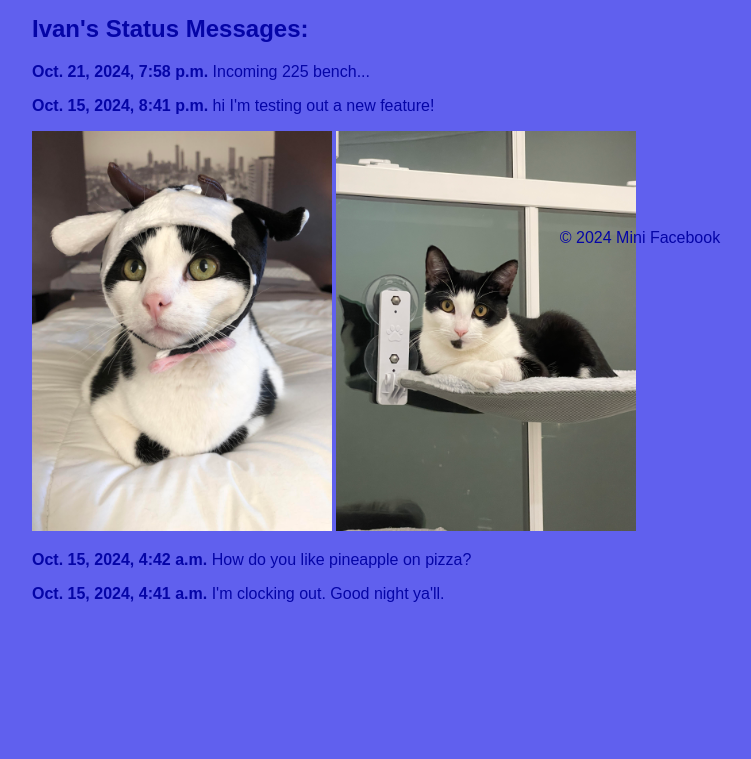
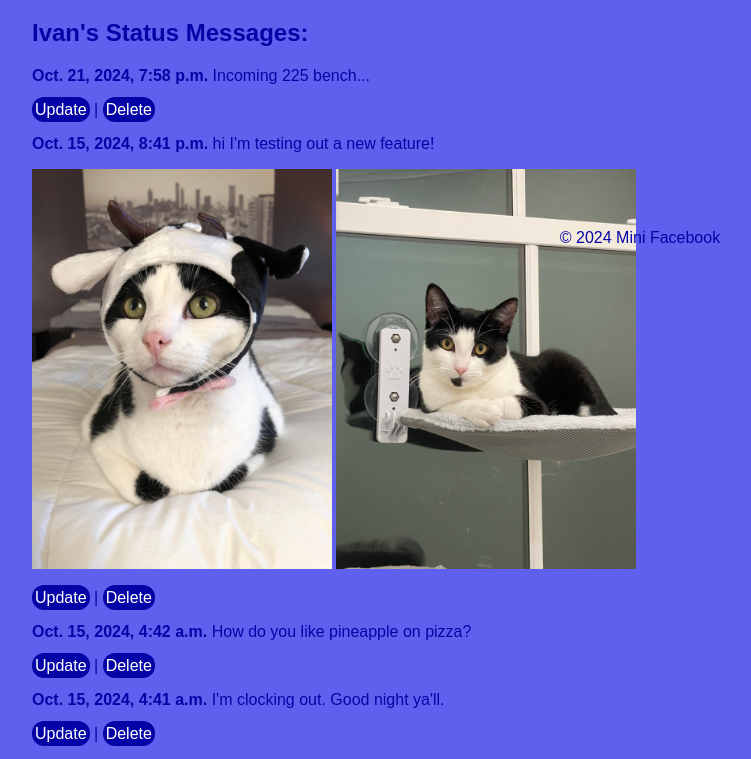
Before and after one commit to IvanYangg/cs412, a Django app: page /mini_fb/profile/1/ in a window 1280 px wide. Shown: the part 537-1296 px from the top of the page, without its empty margins (0-751 px from the left). Before the commit the page ends 1139 px from the top, so only its background shows below. Run offline with Django 5.2, Linux system fonts and the light colour scheme; data comes from the database, SQL or seed files in the repository; both versions use the stored data as it was after the commit.

Commit message:
Implemented Task 4

```diff
--- a/mini_fb/static/mini_fb/style.css
+++ b/mini_fb/static/mini_fb/style.css
@@ -31,7 +31,7 @@ nav > h3 {
     margin-right:1.2em;
     background-color: rgb(96, 96, 238);
     border-radius:12px;
-    padding: 2px 1px 2px 1px;
+    padding: 4px 3px 4px 3px;
 }
 
 nav > h3 > a {
@@ -43,7 +43,7 @@ nav > h3 > a {
     text-decoration: none;
     color:white;
     border-radius:12px;
-    padding: 2px 2px 2px 2px;
+    padding: 4px 3px 4px 3px;
     background-color: rgb(5, 5, 167);
 }
 
@@ -51,7 +51,7 @@ button {
     text-decoration: none;
     color:white;
     border-radius:12px;
-    padding: 2px 2px 2px 2px;
+    padding: 4px 3px 4px 3px;
     background-color: rgb(5, 5, 167);
 }
 
--- a/mini_fb/templates/mini_fb/base.html
+++ b/mini_fb/templates/mini_fb/base.html
@@ -15,7 +15,7 @@ Description: This file defines the base html that is rendered on every page.  --
     <header>
         <h1 class = "logo">MiniFacebook</h1>
         <nav>
-            <h3><a href="{% url 'create_profile' %}">Create Profile</a></h3>
+            <h3><a href ="{% url 'create_profile' %}">Create Profile</a></h3>
             <h3><a href="{% url 'show_all_profiles' %}">All Profiles</a></h3>
         </nav>
     </header>
--- a/mini_fb/templates/mini_fb/show_profile.html
+++ b/mini_fb/templates/mini_fb/show_profile.html
@@ -26,6 +26,10 @@ Description: This file defines the html that is rendered upon clicking on a spec
           {% for img in status.get_images %}
               <img src="{{ img.image_file.url }}" alt="Status Image" class="status-image">
           {% endfor %}
+          <p>
+            <a href="{% url 'update_status' status.pk %}" class = "status-button" >Update</a> |
+            <a href="{% url 'delete_status' status.pk %}" class = "status-button" >Delete</a>
+          </p>
       </div>
   {% empty %}
       <p>No status messages yet.</p>
--- a/mini_fb/urls.py
+++ b/mini_fb/urls.py
@@ -3,12 +3,14 @@
 # Description: This file maps all views to URLs
 
 from django.urls import path
-from .views import ShowAllProfilesView, ShowProfilePageView, CreateProfileView, CreateStatusMessageView, UpdateProfileView
+from .views import ShowAllProfilesView, ShowProfilePageView, CreateProfileView, CreateStatusMessageView, UpdateProfileView, DeleteStatusMessageView, UpdateStatusMessageView
 
 urlpatterns = [
     path('', ShowAllProfilesView.as_view(), name='show_all_profiles'),
     path('profile/<int:pk>/', ShowProfilePageView.as_view(), name='show_profile'),
     path('create_profile/', CreateProfileView.as_view(), name='create_profile'),
     path('profile/<int:pk>/create_status/', CreateStatusMessageView.as_view(), name='create_status'),
-    path('profile/<int:pk>/update/', UpdateProfileView.as_view(), name='update_profile')
+    path('profile/<int:pk>/update/', UpdateProfileView.as_view(), name='update_profile'),
+        path('status/<int:pk>/delete', DeleteStatusMessageView.as_view(), name='delete_status'),
+    path('status/<int:pk>/update', UpdateStatusMessageView.as_view(), name='update_status'),
 ]
--- a/mini_fb/views.py
+++ b/mini_fb/views.py
@@ -6,7 +6,7 @@ from django.shortcuts import render
 from django.urls import reverse
 from django.views.generic import ListView
 from django.views.generic.detail import DetailView
-from django.views.generic.edit import CreateView, UpdateView
+from django.views.generic.edit import CreateView, UpdateView, DeleteView
 from .models import Profile, StatusMessage, Image
 from .forms import CreateProfileForm, CreateStatusMessageForm, UpdateProfileForm
 
@@ -65,6 +65,7 @@ class CreateStatusMessageView(CreateView):
     def get_success_url(self):
         return reverse('show_profile', kwargs={'pk': self.kwargs['pk']})
 
+#custom view to update profile
 class UpdateProfileView(UpdateView):
     model = Profile
     form_class = UpdateProfileForm
@@ -73,3 +74,26 @@ class UpdateProfileView(UpdateView):
     # handle redirection of url after a successful update
     def get_success_url(self):
         return reverse('show_profile', kwargs={'pk': self.kwargs['pk']})
+
+# custom view for deleting status messages
+class DeleteStatusMessageView(DeleteView):
+    model = StatusMessage
+    template_name = 'mini_fb/delete_status_form.html'
+    context_object_name = 'status_message'
+
+    # handle redirection of url after successful deletion
+    def get_success_url(self):
+        pk = self.object.profile.pk
+        return reverse('show_profile', kwargs={'pk': pk})
+
+# custom view for updating status messages
+class UpdateStatusMessageView(UpdateView):
+    model = StatusMessage
+    fields = ['message']
+    template_name = 'mini_fb/update_status_form.html'
+    context_object_name = 'status_message'
+
+    # handle redirection of url after updating status message
+    def get_success_url(self):
+        pk = self.object.profile.pk
+        return reverse('show_profile', kwargs={'pk': pk})
```
Also changed, not shown: mini_fb/templates/mini_fb/delete_status_form.html (added, +19 -0 lines), mini_fb/templates/mini_fb/update_status_form.html (added, +19 -0 lines), db.sqlite3.
